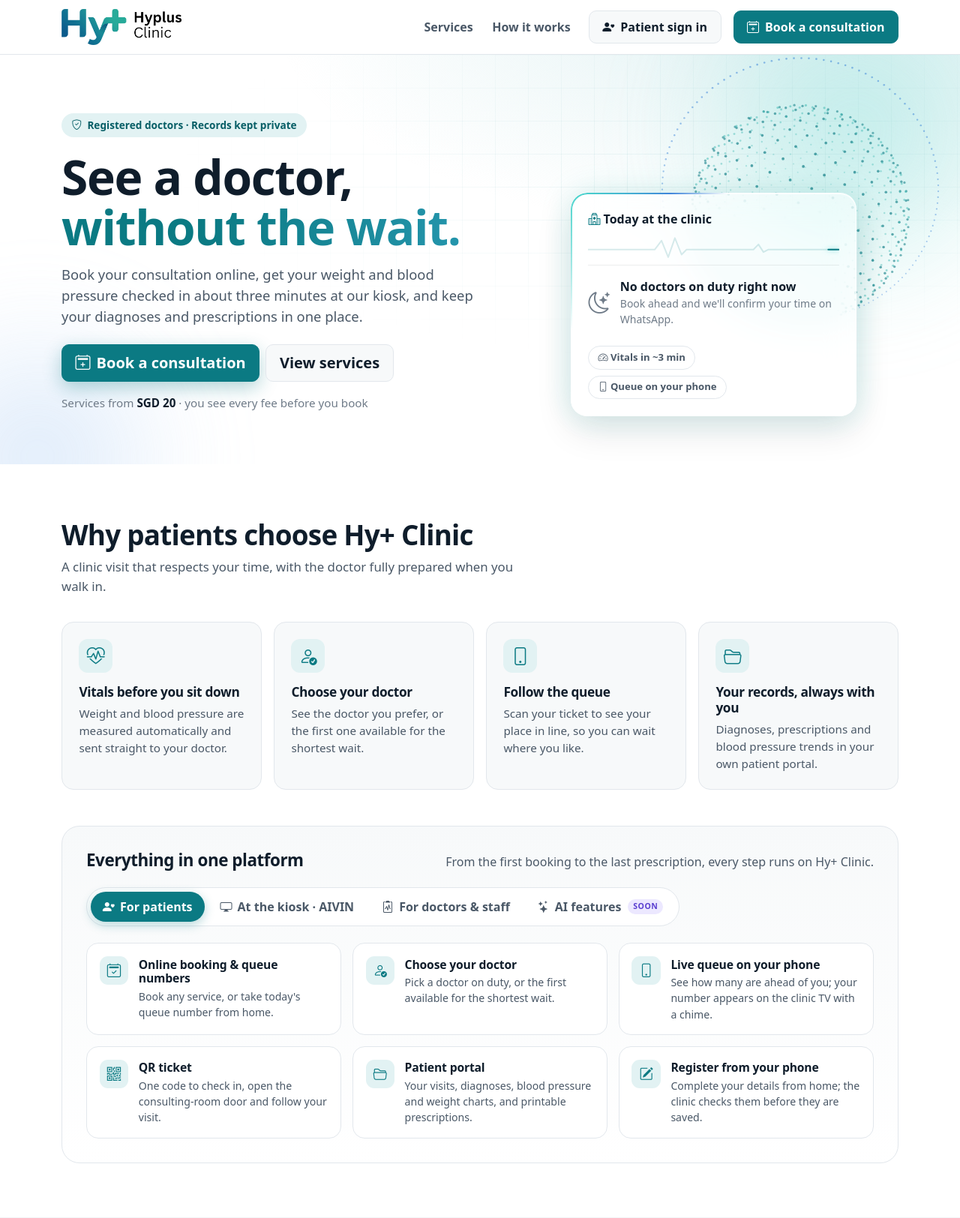
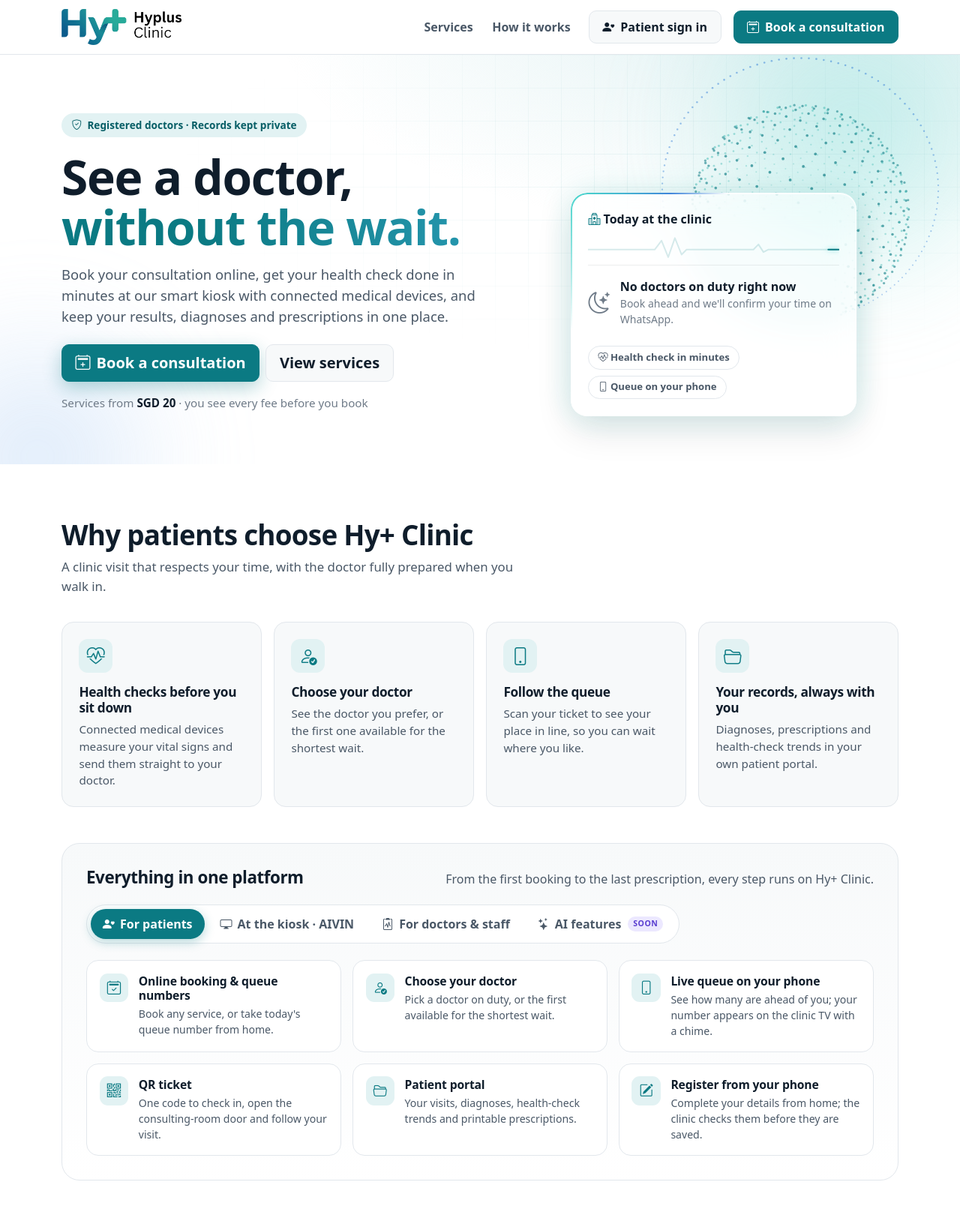
Before and after one commit to ryantaufiks/HyPlus-Clinic, a Django app: page / in a window 1280 px wide. Shown: the top 1624 px of the page at 75% size. Run offline with Django 5.2, Linux system fonts and the light colour scheme; data comes from the database, SQL or seed files in the repository; data that the repository does not hold is empty; some libraries are stand-ins or nearby versions.

Commit message:
Describe health checks without naming today's devices
The home page and booking page now speak of a health check with connected
medical devices rather than weight and blood pressure, so the copy stays
true as more devices are added. The kiosk tab lists pulse oximetry and an
all-in-one blood glucose, uric acid and cholesterol meter as coming soon.

```diff
--- a/monolith/kiosk/templates/kiosk/booking.html
+++ b/monolith/kiosk/templates/kiosk/booking.html
@@ -64,7 +64,7 @@
             <ol class="small text-muted ps-3 mb-3">
                 <li class="mb-2"><strong>Clinic consultation today:</strong> you get a queue number at once. Check in at the kiosk (<em>I took a queue number online</em>) or the front desk when you arrive.</li>
                 <li class="mb-2"><strong>Other days and services:</strong> we check the doctor's schedule and message you on WhatsApp to confirm a time.</li>
-                <li class="mb-2">On the day, check in at the kiosk: it measures your weight and blood pressure.</li>
+                <li class="mb-2">On the day, check in at the kiosk for a quick health check with connected devices.</li>
                 <li>Your number appears on the screen when your doctor is ready.</li>
             </ol>
             <p class="small text-muted mb-0"><i class="bi bi-exclamation-triangle"></i> For a medical emergency, call your local emergency number or go to the nearest emergency department.</p>
--- a/monolith/kiosk/templates/kiosk/landing.html
+++ b/monolith/kiosk/templates/kiosk/landing.html
@@ -51,7 +51,7 @@
                 <div class="col-lg-7">
                     <span class="eyebrow" data-rise><i class="bi bi-shield-check"></i> Registered doctors · Records kept private</span>
                     <h1 class="hero-title" data-rise style="--i: 1">See a doctor,<br /><span>without the wait.</span></h1>
-                    <p class="hero-lead" data-rise style="--i: 2">Book your consultation online, get your weight and blood pressure checked in about three minutes at our kiosk, and keep your diagnoses and prescriptions in one place.</p>
+                    <p class="hero-lead" data-rise style="--i: 2">Book your consultation online, get your health check done in minutes at our smart kiosk with connected medical devices, and keep your results, diagnoses and prescriptions in one place.</p>
                     <div class="d-flex flex-wrap gap-2 mt-4" data-rise style="--i: 3">
                         <a class="btn btn-primary btn-lg btn-icon btn-glow" href="{% url 'kiosk:book' %}"><i class="bi bi-calendar2-plus"></i> Book a consultation</a>
                         <a class="btn btn-light btn-lg" href="#services">View services</a>
@@ -78,7 +78,7 @@
                         <div class="today-empty"><i class="bi bi-moon-stars"></i><div><div class="fw-semibold">No doctors on duty right now</div><div class="small text-muted">Book ahead and we'll confirm your time on WhatsApp.</div></div></div>
                         {% endfor %}
                         <div class="today-steps">
-                            <span><i class="bi bi-speedometer2"></i> Vitals in ~3 min</span>
+                            <span><i class="bi bi-heart-pulse"></i> Health check in minutes</span>
                             <span><i class="bi bi-phone"></i> Queue on your phone</span>
                         </div>
                     </div>
@@ -95,10 +95,10 @@
                 <p>A clinic visit that respects your time, with the doctor fully prepared when you walk in.</p>
             </div>
             <div class="row g-3">
-                <div class="col-sm-6 col-lg-3"><div class="value-tile" data-reveal style="--i: 0"><i class="bi bi-heart-pulse"></i><h3>Vitals before you sit down</h3><p>Weight and blood pressure are measured automatically and sent straight to your doctor.</p></div></div>
+                <div class="col-sm-6 col-lg-3"><div class="value-tile" data-reveal style="--i: 0"><i class="bi bi-heart-pulse"></i><h3>Health checks before you sit down</h3><p>Connected medical devices measure your vital signs and send them straight to your doctor.</p></div></div>
                 <div class="col-sm-6 col-lg-3"><div class="value-tile" data-reveal style="--i: 1"><i class="bi bi-person-check"></i><h3>Choose your doctor</h3><p>See the doctor you prefer, or the first one available for the shortest wait.</p></div></div>
                 <div class="col-sm-6 col-lg-3"><div class="value-tile" data-reveal style="--i: 2"><i class="bi bi-phone"></i><h3>Follow the queue</h3><p>Scan your ticket to see your place in line, so you can wait where you like.</p></div></div>
-                <div class="col-sm-6 col-lg-3"><div class="value-tile" data-reveal style="--i: 3"><i class="bi bi-folder2-open"></i><h3>Your records, always with you</h3><p>Diagnoses, prescriptions and blood pressure trends in your own patient portal.</p></div></div>
+                <div class="col-sm-6 col-lg-3"><div class="value-tile" data-reveal style="--i: 3"><i class="bi bi-folder2-open"></i><h3>Your records, always with you</h3><p>Diagnoses, prescriptions and health-check trends in your own patient portal.</p></div></div>
             </div>
 
             <div class="features" data-reveal>
@@ -118,17 +118,18 @@
                     <div class="feature"><i class="bi bi-person-check"></i><div><h4>Choose your doctor</h4><p>Pick a doctor on duty, or the first available for the shortest wait.</p></div></div>
                     <div class="feature"><i class="bi bi-phone"></i><div><h4>Live queue on your phone</h4><p>See how many are ahead of you; your number appears on the clinic TV with a chime.</p></div></div>
                     <div class="feature"><i class="bi bi-qr-code"></i><div><h4>QR ticket</h4><p>One code to check in, open the consulting-room door and follow your visit.</p></div></div>
-                    <div class="feature"><i class="bi bi-folder2-open"></i><div><h4>Patient portal</h4><p>Your visits, diagnoses, blood pressure and weight charts, and printable prescriptions.</p></div></div>
+                    <div class="feature"><i class="bi bi-folder2-open"></i><div><h4>Patient portal</h4><p>Your visits, diagnoses, health-check trends and printable prescriptions.</p></div></div>
                     <div class="feature"><i class="bi bi-pencil-square"></i><div><h4>Register from your phone</h4><p>Complete your details from home; the clinic checks them before they are saved.</p></div></div>
                 </div>
                 <div class="feature-panel" role="tabpanel" id="panel-kiosk" aria-labelledby="tab-kiosk">
                     <h3 class="feature-panel-title"><i class="bi bi-display"></i> At the kiosk · AIVIN</h3>
-                    <div class="feature"><i class="bi bi-bluetooth"></i><div><h4>Readings straight from the devices</h4><p>The scale and blood pressure monitor send results over Bluetooth: no typing, no mistakes.</p></div></div>
+                    <div class="feature"><i class="bi bi-bluetooth"></i><div><h4>Connected medical devices</h4><p>Wireless devices send results straight to the kiosk: no typing, no transcription mistakes.</p></div></div>
                     <div class="feature"><i class="bi bi-mic"></i><div><h4>Answer by voice</h4><p>Say your name and why you came; the kiosk fills in the form for you.</p></div></div>
-                    <div class="feature"><i class="bi bi-heart-pulse"></i><div><h4>Blood pressure, explained</h4><p>Every reading is classified with ACC/AHA guidelines and shown to the doctor.</p></div></div>
-                    <div class="feature"><i class="bi bi-exclamation-triangle"></i><div><h4>Urgent patients first</h4><p>A very high blood pressure moves the patient to the front of the queue.</p></div></div>
-                    <div class="feature"><i class="bi bi-printer"></i><div><h4>Ticket in three minutes</h4><p>A printed or on-screen ticket with queue number, doctor and QR code.</p></div></div>
+                    <div class="feature"><i class="bi bi-heart-pulse"></i><div><h4>Results, explained</h4><p>Every reading is checked against clinical guidelines, such as ACC/AHA for blood pressure, and flagged for the doctor.</p></div></div>
+                    <div class="feature"><i class="bi bi-exclamation-triangle"></i><div><h4>Urgent patients first</h4><p>A reading that needs urgent attention, such as a very high blood pressure, moves the patient to the front of the queue.</p></div></div>
+                    <div class="feature"><i class="bi bi-printer"></i><div><h4>Ticket in minutes</h4><p>A printed or on-screen ticket with queue number, doctor and QR code.</p></div></div>
                     <div class="feature"><i class="bi bi-people"></i><div><h4>Works for walk-ins and online tickets</h4><p>New patients, returning patients by Patient ID, and online queue numbers.</p></div></div>
+                    <div class="feature feature-soon feature-full"><i class="bi bi-plus-circle-dotted"></i><div><h4>More health checks <span class="soon">Coming soon</span></h4><p>Pulse oximetry (SpO₂), and blood glucose, uric acid and cholesterol from one portable all-in-one meter, all on wireless devices that send results straight to your record.</p></div></div>
                 </div>
                 <div class="feature-panel" role="tabpanel" id="panel-team" aria-labelledby="tab-team">
                     <h3 class="feature-panel-title"><i class="bi bi-clipboard2-pulse"></i> For doctors &amp; staff</h3>
@@ -136,7 +137,7 @@
                     <div class="feature"><i class="bi bi-journal-medical"></i><div><h4>Doctor's workspace</h4><p>History, allergies and vital-sign trends on one screen; diagnosis with ICD-10 codes.</p></div></div>
                     <div class="feature"><i class="bi bi-capsule"></i><div><h4>Safer prescriptions</h4><p>Structured prescriptions with an automatic check against the patient's drug allergies.</p></div></div>
                     <div class="feature"><i class="bi bi-megaphone"></i><div><h4>One-tap calling</h4><p>Call the next patient in your own line; the TV and the patient's phone update instantly.</p></div></div>
-                    <div class="feature"><i class="bi bi-graph-up"></i><div><h4>Live clinic dashboard</h4><p>Check-ins, waiting patients, blood pressure alerts and device status in real time.</p></div></div>
+                    <div class="feature"><i class="bi bi-graph-up"></i><div><h4>Live clinic dashboard</h4><p>Check-ins, waiting patients, abnormal readings and device status in real time.</p></div></div>
                     <div class="feature"><i class="bi bi-inbox"></i><div><h4>Front desk tools</h4><p>Bookings confirmed on WhatsApp, registration approvals and review moderation.</p></div></div>
                     <div class="feature"><i class="bi bi-shield-lock"></i><div><h4>Secure by design</h4><p>Role-based access, an audit trail of every change, and encrypted sensitive settings.</p></div></div>
                     <div class="feature"><i class="bi bi-calendar-week"></i><div><h4>Weekly doctor schedules</h4><p>Each doctor sets their consulting hours and days off; bookings outside them are refused automatically.</p></div></div>
@@ -208,8 +209,8 @@
                     <span class="flow-num">1</span>
                     <span class="flow-icon"><i class="bi bi-display"></i></span>
                     <h3>Check in at the kiosk</h3>
-                    <p>Walk-ins choose a doctor; online tickets just check in. Then the scale and blood pressure.</p>
-                    <div class="flow-chips"><span><i class="bi bi-speedometer2"></i> Weight</span><span><i class="bi bi-heart-pulse"></i> Blood pressure</span><span><i class="bi bi-stopwatch"></i> ~3 min</span></div>
+                    <p>Walk-ins choose a doctor; online tickets just check in. Then a quick health check with connected devices.</p>
+                    <div class="flow-chips"><span><i class="bi bi-heart-pulse"></i> Vital signs</span><span><i class="bi bi-bluetooth"></i> Connected devices</span><span><i class="bi bi-stopwatch"></i> ~3 min</span></div>
                 </div>
                 <div class="flow-link" aria-hidden="true"><span class="flow-dot"></span></div>
 
@@ -218,7 +219,7 @@
                     <span class="flow-icon"><i class="bi bi-ticket-perforated"></i></span>
                     <h3>Get your ticket</h3>
                     <p>Your queue number and QR code. Follow your place in line on your phone.</p>
-                    <div class="flow-decision"><i class="bi bi-exclamation-triangle-fill"></i> Very high blood pressure? You are seen first.</div>
+                    <div class="flow-decision"><i class="bi bi-exclamation-triangle-fill"></i> An urgent reading? You are seen first.</div>
                 </div>
                 <div class="flow-link" aria-hidden="true"><span class="flow-dot"></span></div>
 
--- a/monolith/static/css/landing.css
+++ b/monolith/static/css/landing.css
@@ -286,3 +286,4 @@
 .new { display: inline-block; vertical-align: 0.1em; margin-left: 0.3rem; font-size: 0.66rem; font-weight: 750; letter-spacing: 0.04em; text-transform: uppercase; padding: 0.12rem 0.45rem; border-radius: 99px; color: #fff; background: linear-gradient(120deg, #5b3fd1, var(--aivin-primary)); }
 .feature-wide { grid-column: span 2; }
 @media (max-width: 575.98px) { .feature-wide { grid-column: auto; } }
+.feature-full { grid-column: 1 / -1; }
```
